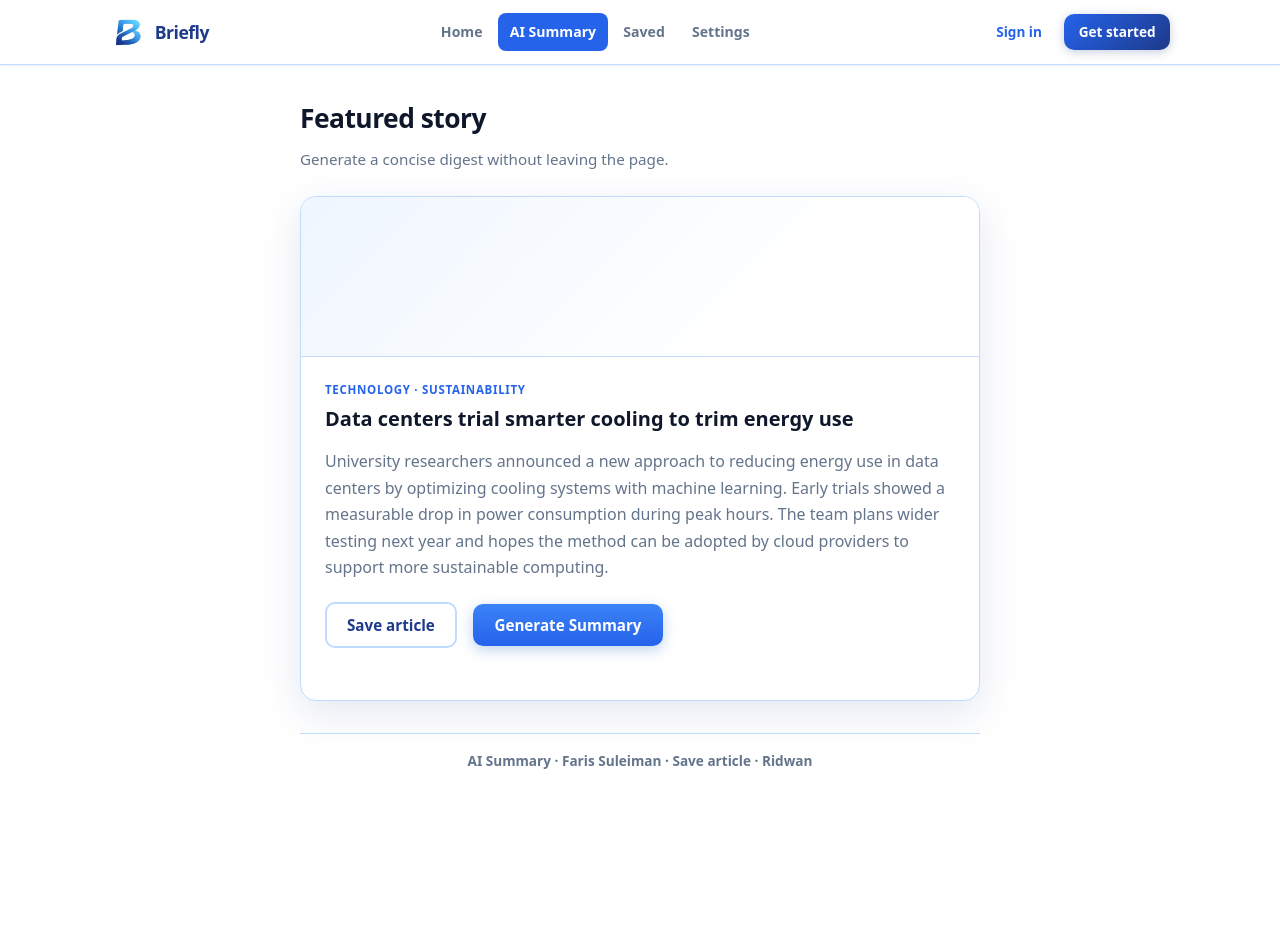
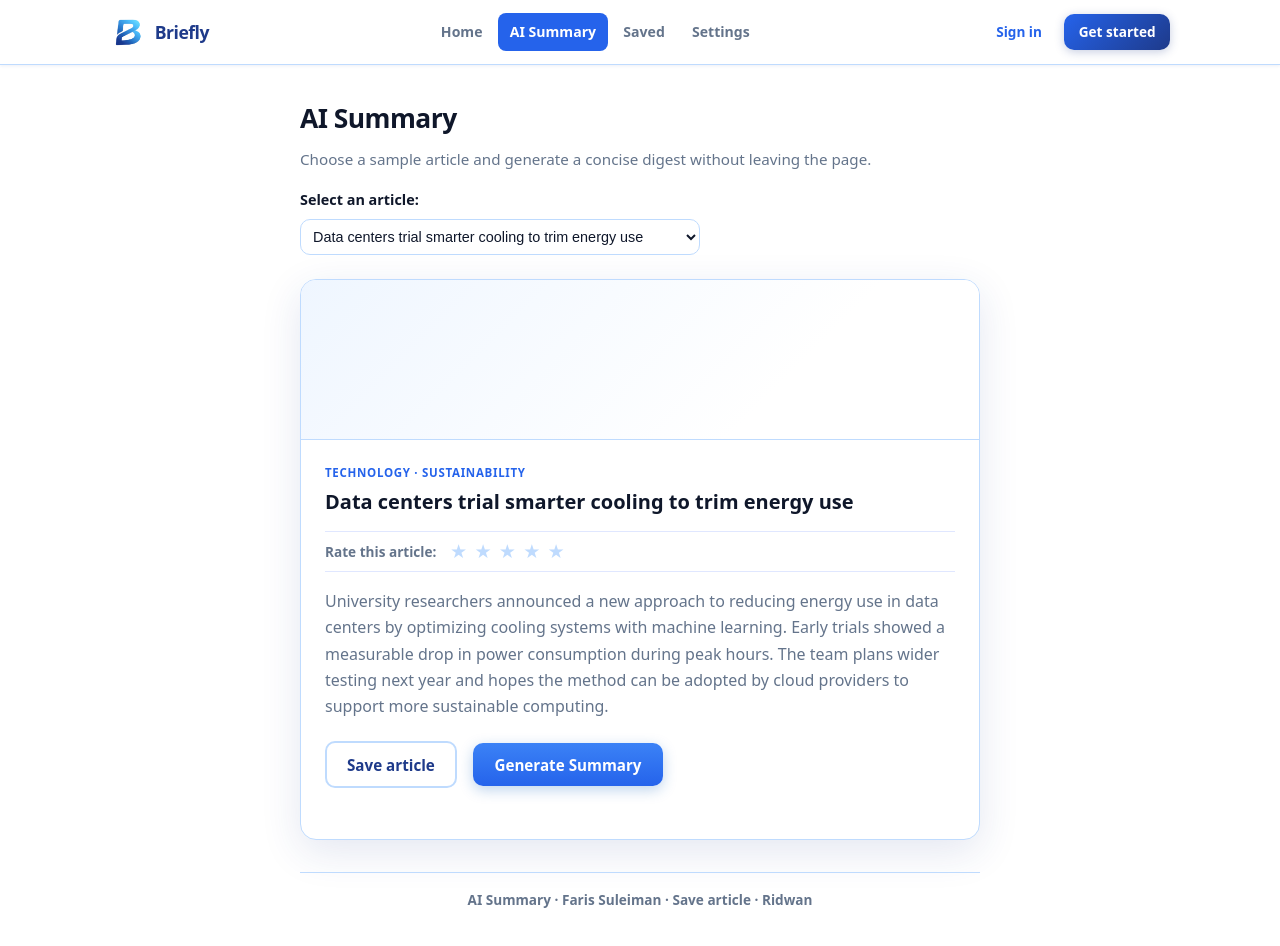
Before and after one commit to Pancakemix31/SE3354-Team-5, a React (Create React App) app in the folder briefly/: page /summary in a window 1280 px wide. Shown: the top 946 px of the page. Before the commit the page ends 820 px from the top, so only its background shows below. Built offline with nearby package versions, Linux system fonts and the light colour scheme.

Commit message:
Ratings Implemented

```diff
--- /dev/null
+++ b/briefly/src/data/sampleArticles.js
@@ -0,0 +1,61 @@
+/**
+ * Sample articles for the AI Summary page.
+ * Each article has metadata and content for summary generation.
+ */
+export const SAMPLE_ARTICLES = [
+  {
+    id: 'feat-data-centers-cooling-2025',
+    title: 'Data centers trial smarter cooling to trim energy use',
+    excerpt:
+      'University researchers announced a new approach to reducing energy use in data centers by optimizing cooling systems with machine learning.',
+    category: 'Technology · Sustainability',
+    content:
+      'University researchers announced a new approach to reducing energy use in data centers by optimizing cooling systems with machine learning. Early trials showed a measurable drop in power consumption during peak hours. The team plans wider testing next year and hopes the method can be adopted by cloud providers to support more sustainable computing.',
+    summary:
+      'Researchers are piloting machine-learning cooling controls in data centers to cut power use during peak periods. Early results are positive, with broader trials planned before wider adoption by cloud operators.',
+  },
+  {
+    id: 'feat-ai-healthcare-2025',
+    title: 'AI revolutionizes early disease detection in healthcare',
+    excerpt:
+      'New AI algorithms can predict diseases months before symptoms appear by analyzing patient data patterns.',
+    category: 'Healthcare · Technology',
+    content:
+      'A breakthrough in artificial intelligence is transforming healthcare diagnostics. Machine learning models trained on vast patient datasets can now identify disease markers up to six months before traditional symptoms manifest. Early trials in oncology and cardiology show 85% accuracy in predicting conditions like cancer and heart disease. Medical professionals are optimistic about the potential to save lives through preventive care.',
+    summary:
+      'AI systems are achieving 85% accuracy in predicting diseases like cancer and heart disease months before symptoms appear. This breakthrough could revolutionize preventive healthcare and save countless lives through early intervention.',
+  },
+  {
+    id: 'feat-renewable-energy-2025',
+    title: 'Solar power breakthrough doubles efficiency',
+    excerpt:
+      'Scientists develop new perovskite materials that could make solar panels twice as efficient and half the cost.',
+    category: 'Energy · Science',
+    content:
+      'Researchers at MIT have developed a new type of perovskite solar cell that achieves 30% efficiency, double that of current commercial panels. The breakthrough uses quantum dots to capture a broader spectrum of sunlight. Manufacturing costs are projected to be 50% lower than traditional silicon panels. Industry experts predict this could accelerate the global transition to renewable energy.',
+    summary:
+      'MIT researchers have created perovskite solar cells with 30% efficiency using quantum dots, doubling current commercial performance. The innovation promises lower costs and could accelerate the shift to renewable energy worldwide.',
+  },
+  {
+    id: 'feat-space-exploration-2025',
+    title: 'Private companies lead new space race',
+    excerpt:
+      'Commercial space ventures are now conducting more launches than government programs, opening space to private enterprise.',
+    category: 'Space · Business',
+    content:
+      'For the first time in history, private companies are launching more spacecraft than government agencies. SpaceX, Blue Origin, and emerging players are democratizing access to space through reusable rockets and satellite constellations. This commercialization is driving down costs and enabling new applications from global internet coverage to asteroid mining. The space industry is projected to be worth $1 trillion by 2030.',
+    summary:
+      'Private space companies now conduct more launches than governments, with SpaceX and Blue Origin leading the charge. Reusable rockets and satellite networks are making space accessible and creating a $1 trillion industry by 2030.',
+  },
+  {
+    id: 'feat-climate-tech-2025',
+    title: 'Carbon capture technology reaches commercial viability',
+    excerpt:
+      'Direct air capture systems can now remove CO2 at $100 per ton, making large-scale climate solutions feasible.',
+    category: 'Environment · Technology',
+    content:
+      'Carbon capture technology has reached a critical milestone with costs dropping to $100 per ton of CO2 removed. Direct air capture systems from companies like Climeworks and Carbon Engineering are now economically viable for large-scale deployment. Combined with renewable energy, this technology could help achieve net-zero emissions by 2050. Governments worldwide are investing billions in scaling these solutions.',
+    summary:
+      'Direct air capture technology has become commercially viable at $100 per ton of CO2 removed. Systems from Climeworks and Carbon Engineering could enable net-zero emissions by 2050 when combined with renewable energy sources.',
+  },
+];
--- a/briefly/src/index.css
+++ b/briefly/src/index.css
@@ -9,6 +9,7 @@
   --color-text: #0f172a;
   --color-text-muted: #64748b;
   --color-border: #bfdbfe;
+  --color-border-light: #e0e7ff;
   --shadow-sm: 0 1px 3px rgba(30, 58, 138, 0.08);
   --shadow-md: 0 12px 40px rgba(30, 58, 138, 0.12);
   --radius: 16px;
--- a/briefly/src/pages/SummaryPage.css
+++ b/briefly/src/pages/SummaryPage.css
@@ -17,9 +17,39 @@
 }
 
 .summary-page__intro p {
-  margin: 0;
+  margin: 0 0 1rem;
   color: var(--color-text-muted);
   font-size: 0.95rem;
+}
+
+.article-selector {
+  margin-top: 1rem;
+}
+
+.article-selector label {
+  display: block;
+  margin-bottom: 0.5rem;
+  font-size: 0.9rem;
+  font-weight: 600;
+  color: var(--color-text);
+}
+
+.article-selector select {
+  width: 100%;
+  max-width: 400px;
+  padding: 0.5rem;
+  font-size: 0.9rem;
+  border: 1px solid var(--color-border);
+  border-radius: var(--radius-sm);
+  background: #fff;
+  color: var(--color-text);
+  cursor: pointer;
+}
+
+.article-selector select:focus {
+  outline: none;
+  border-color: var(--color-primary);
+  box-shadow: 0 0 0 2px rgba(21, 101, 192, 0.2);
 }
 
 .article-card {
@@ -55,6 +85,54 @@
   font-weight: 700;
   line-height: 1.35;
   color: var(--color-text);
+}
+
+.article-rating {
+  display: flex;
+  align-items: center;
+  gap: 0.75rem;
+  margin-bottom: 1rem;
+  padding: 0.5rem 0;
+  border-top: 1px solid var(--color-border-light);
+  border-bottom: 1px solid var(--color-border-light);
+}
+
+.article-rating__label {
+  font-size: 0.85rem;
+  font-weight: 600;
+  color: var(--color-text-muted);
+}
+
+.article-rating__stars {
+  display: flex;
+  gap: 0.25rem;
+}
+
+.star {
+  background: none;
+  border: none;
+  font-size: 1.2rem;
+  color: var(--color-border);
+  cursor: pointer;
+  padding: 0.1rem;
+  transition: color 0.2s ease, transform 0.1s ease;
+  line-height: 1;
+}
+
+.star:hover {
+  transform: scale(1.1);
+  color: var(--color-primary);
+}
+
+.star--filled {
+  color: var(--color-primary);
+}
+
+.article-rating__value {
+  font-size: 0.8rem;
+  font-weight: 600;
+  color: var(--color-primary);
+  margin-left: 0.5rem;
 }
 
 .article-card__text {
--- a/briefly/src/pages/SummaryPage.js
+++ b/briefly/src/pages/SummaryPage.js
@@ -3,31 +3,32 @@ import { useNavigate } from 'react-router-dom';
 import Logo from '../components/Logo';
 import { useAuth } from '../context/AuthContext';
 import { useSavedArticles } from '../context/SavedArticlesContext';
-import { FEATURED_ARTICLE } from '../data/featuredArticle';
+import { SAMPLE_ARTICLES } from '../data/sampleArticles';
 import './SummaryPage.css';
 
 /** Simulated latency so loading state feels realistic (no network call). */
 const SUMMARY_DELAY_MS = 900;
 
-/** Fixed mock output — replace with an API response in production. */
-const MOCK_SUMMARY =
-  'Researchers are piloting machine-learning cooling controls in data centers to cut ' +
-  'power use during peak periods. Early results are positive, with broader trials planned ' +
-  'before wider adoption by cloud operators.';
-
 /**
- * AI Summary flow: article + generate button + loading + animated summary card.
+ * AI Summary flow: article selection + article + generate button + loading + animated summary card.
  */
 function SummaryPage() {
   const navigate = useNavigate();
   const { isAuthenticated } = useAuth();
   const { saveArticle, isSaved } = useSavedArticles();
+  const [selectedArticleIndex, setSelectedArticleIndex] = useState(0);
   const [loading, setLoading] = useState(false);
   const [summary, setSummary] = useState('');
   const [showCard, setShowCard] = useState(false);
   const [toast, setToast] = useState('');
   const [toastVisible, setToastVisible] = useState(false);
+  const [ratings, setRatings] = useState(() => {
+    const saved = localStorage.getItem('articleRatings');
+    return saved ? JSON.parse(saved) : {};
+  });
   const toastTimer = useRef(null);
+
+  const selectedArticle = SAMPLE_ARTICLES[selectedArticleIndex];
 
   useEffect(() => {
     return () => window.clearTimeout(toastTimer.current);
@@ -52,7 +53,7 @@ function SummaryPage() {
       });
       return;
     }
-    const result = saveArticle(FEATURED_ARTICLE);
+    const result = saveArticle(selectedArticle);
     if (result.needAuth) {
       navigate('/login', {
         state: {
@@ -77,7 +78,7 @@ function SummaryPage() {
     if (result.error) {
       showToast(result.error);
     }
-  }, [isAuthenticated, navigate, saveArticle, showToast]);
+  }, [isAuthenticated, navigate, saveArticle, showToast, selectedArticle]);
 
   const runSummary = useCallback(() => {
     setLoading(true);
@@ -85,42 +86,80 @@ function SummaryPage() {
     setSummary('');
 
     window.setTimeout(() => {
-      setSummary(MOCK_SUMMARY);
+      setSummary(selectedArticle.summary);
       setLoading(false);
       setShowCard(true);
     }, SUMMARY_DELAY_MS);
-  }, []);
+  }, [selectedArticle]);
+
+  const handleRating = useCallback((articleId, rating) => {
+    const newRatings = { ...ratings, [articleId]: rating };
+    setRatings(newRatings);
+    localStorage.setItem('articleRatings', JSON.stringify(newRatings));
+    showToast(`Rated ${rating} star${rating !== 1 ? 's' : ''}!`);
+  }, [ratings, showToast]);
 
   return (
     <div className="summary-page">
       <header className="summary-page__intro">
-        <h1>Featured story</h1>
-        <p>Generate a concise digest without leaving the page.</p>
+        <h1>AI Summary</h1>
+        <p>Choose a sample article and generate a concise digest without leaving the page.</p>
+        <div className="article-selector">
+          <label htmlFor="article-select">Select an article:</label>
+          <select
+            id="article-select"
+            value={selectedArticleIndex}
+            onChange={(e) => setSelectedArticleIndex(parseInt(e.target.value))}
+          >
+            {SAMPLE_ARTICLES.map((article, index) => (
+              <option key={article.id} value={index}>
+                {article.title}
+              </option>
+            ))}
+          </select>
+        </div>
       </header>
 
       <article className="article-card" aria-labelledby="article-title">
         <div className="article-card__hero" aria-hidden="true" />
         <div className="article-card__body">
-          <p className="article-card__meta">Technology · Sustainability</p>
+          <p className="article-card__meta">{selectedArticle.category}</p>
           <h2 id="article-title" className="article-card__title">
-            Data centers trial smarter cooling to trim energy use
+            {selectedArticle.title}
           </h2>
+          <div className="article-rating">
+            <span className="article-rating__label">Rate this article:</span>
+            <div className="article-rating__stars">
+              {[1, 2, 3, 4, 5].map((star) => (
+                <button
+                  key={star}
+                  type="button"
+                  className={`star ${ratings[selectedArticle.id] >= star ? 'star--filled' : ''}`}
+                  onClick={() => handleRating(selectedArticle.id, star)}
+                  aria-label={`Rate ${star} star${star !== 1 ? 's' : ''}`}
+                >
+                  ★
+                </button>
+              ))}
+            </div>
+            {ratings[selectedArticle.id] && (
+              <span className="article-rating__value">
+                {ratings[selectedArticle.id]} star{ratings[selectedArticle.id] !== 1 ? 's' : ''}
+              </span>
+            )}
+          </div>
           <p className="article-card__text">
-            University researchers announced a new approach to reducing energy use in data
-            centers by optimizing cooling systems with machine learning. Early trials showed
-            a measurable drop in power consumption during peak hours. The team plans wider
-            testing next year and hopes the method can be adopted by cloud providers to
-            support more sustainable computing.
+            {selectedArticle.content}
           </p>
           <div className="summary-actions">
             <button
               type="button"
               className="btn-secondary"
               onClick={onSaveArticle}
-              disabled={isSaved(FEATURED_ARTICLE.id)}
-              aria-pressed={isSaved(FEATURED_ARTICLE.id)}
+              disabled={isSaved(selectedArticle.id)}
+              aria-pressed={isSaved(selectedArticle.id)}
             >
-              {isSaved(FEATURED_ARTICLE.id) ? 'Saved' : 'Save article'}
+              {isSaved(selectedArticle.id) ? 'Saved' : 'Save article'}
             </button>
             <button
               type="button"
```
